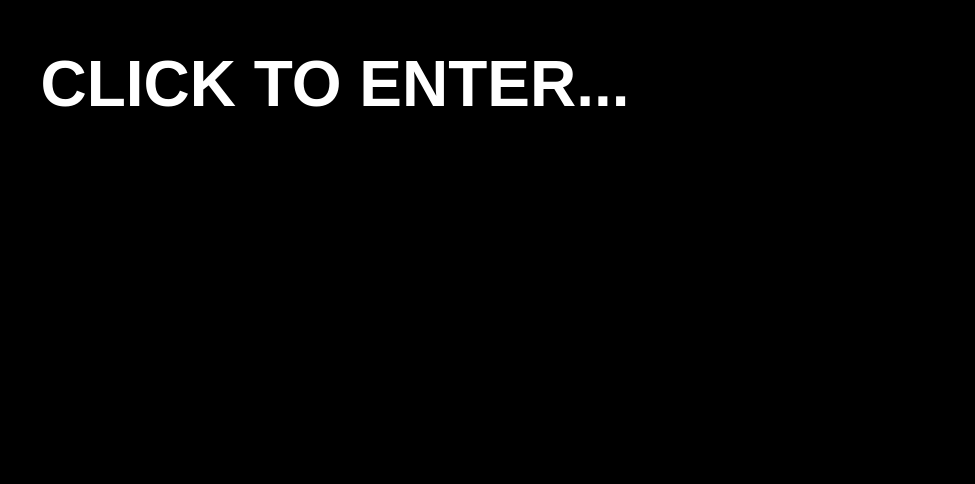
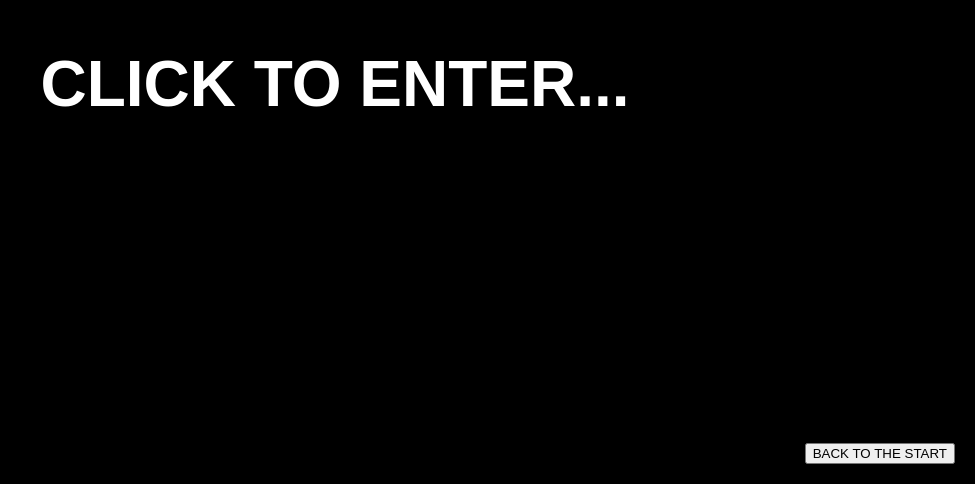
Before and after one commit to saiyii/saiyi.github.io, a plain HTML site: page index.html in a window 1280 px wide. Shown: the part 316-800 px from the top of the page, without its empty margins (305-1280 px from the left). Drawn offline with Linux system fonts and the light colour scheme.

Commit message:
Update index.html

```diff
--- a/index.html
+++ b/index.html
@@ -23,5 +23,8 @@
             <p><strong>FUTURE PROJECTS :</strong> RECREATE TERRARIA</p> <br />
         </section>
     </div>
+
+    <!-- Bouton pour revenir à index.html ou rafraîchir la page -->
+    <button onclick="window.location.href='index.html';" style="position: fixed; bottom: 20px; right: 20px;">BACK TO THE START</button>
 </body>
 </html>
```
